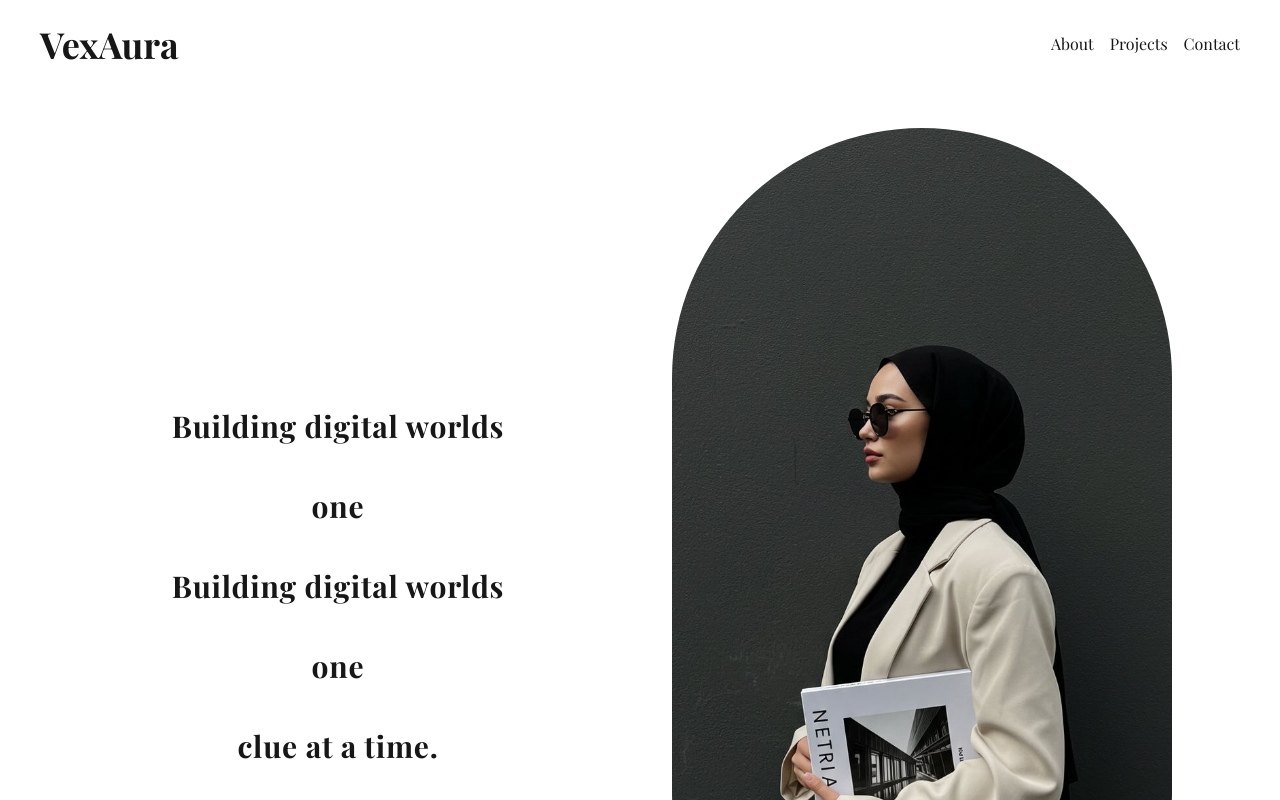
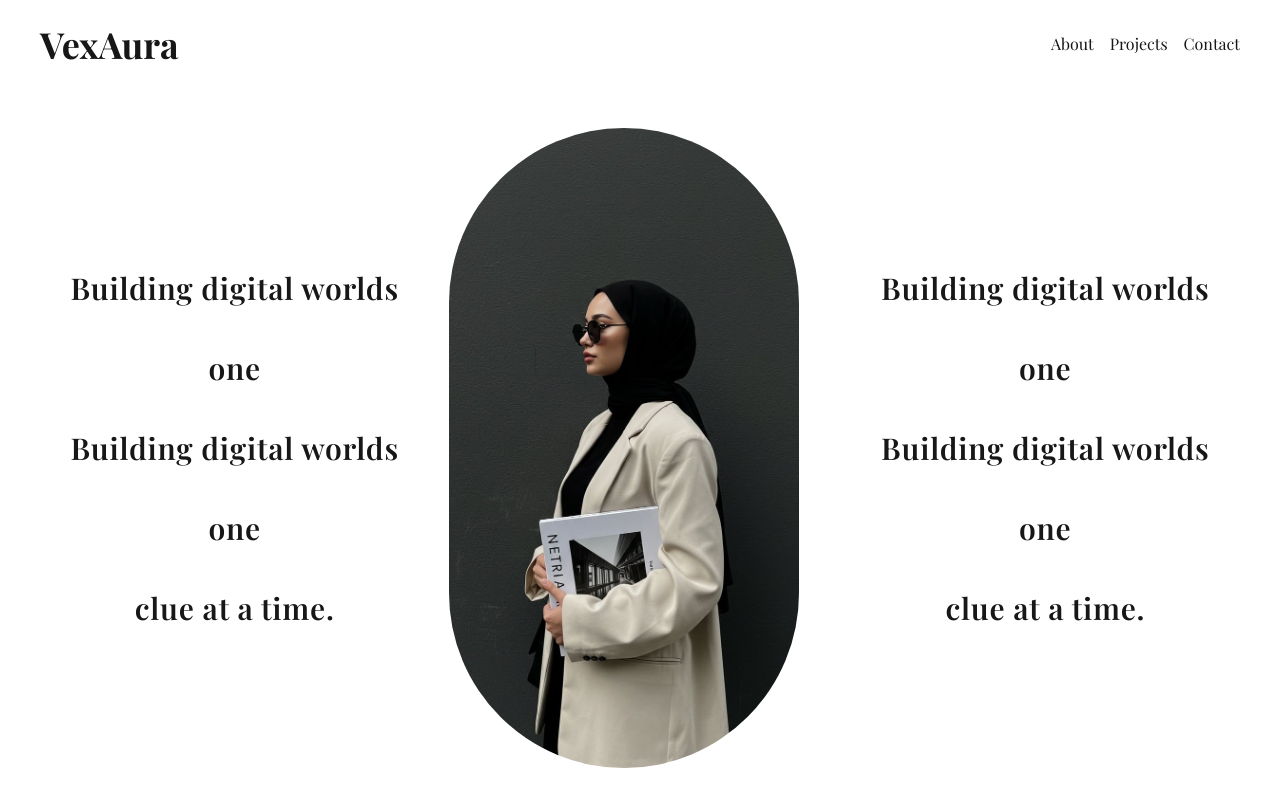
Before and after one commit to Habiba712/my-portfolio, a Next.js app: page / in a window 1280 px wide. Shown: the top 800 px of the page. Built offline with nearby package versions, Linux system fonts and the light colour scheme.

Commit message:
next js dependencies

```diff
--- a/next.config.mjs
+++ b/next.config.mjs
@@ -1,4 +1,28 @@
 /** @type {import('next').NextConfig} */
-const nextConfig = {};
+const nextConfig = {
+       eslint: { ignoreDuringBuilds: true },
+  typescript: { ignoreBuildErrors: true },
+
+  images: {
+    remotePatterns: [
+      {
+        protocol: 'https',
+        hostname: '*.googleusercontent.com',
+
+      },
+
+
+      {
+        protocol: 'https',
+        hostname: 'res.cloudinary.com',
+      },
+      {
+        protocol: 'https',
+        hostname: 'images.unsplash.com',
+      },
+    ],
+  },
+
+};
 
 export default nextConfig;
--- a/src/app/Hero.js
+++ b/src/app/Hero.js
@@ -11,8 +11,8 @@ const playfair = Playfair_Display({
 
 export default function Hero() {
     return (
-        <div className="flex flex-row justify-between items-center w-full  px-5 py-10 gap-4 ">
-            <div className={`w-60 h-100 flex items-start justify-center grow text-3xl  font-bold text-center ${playfair.className}`}>
+        <div className="flex flex-row justify-between items-center w-full  px-5 py-10">
+            <div className={`w-60 h-100 flex items-start justify-center grow text-3xl  font-semibold text-center ${playfair.className}`}>
                 <p className="leading-[5rem] tracking-wide ">
                     Building digital worlds <br></br>
                      one<br></br>
@@ -32,6 +32,21 @@ export default function Hero() {
                 <Image src={profile_pic} alt="me" width={500} height={300} className="rounded-full" />
 
             </div>
+             <div className={`w-60 h-100  flex items-start justify-center grow text-3xl  font-semibold text-center ${playfair.className}`}>
+                <p className="leading-[5rem] tracking-wide ">
+                    Building digital worlds <br></br>
+                     one<br></br>
+
+
+
+                    Building digital worlds<br></br>
+                      one <br></br>
+
+                    clue at a time.<br></br>
+
+
+                </p>
+            </div>
 
 
         </div>
```
Also changed, not shown: 1 other file (tests, documents, lock files or other folders).
